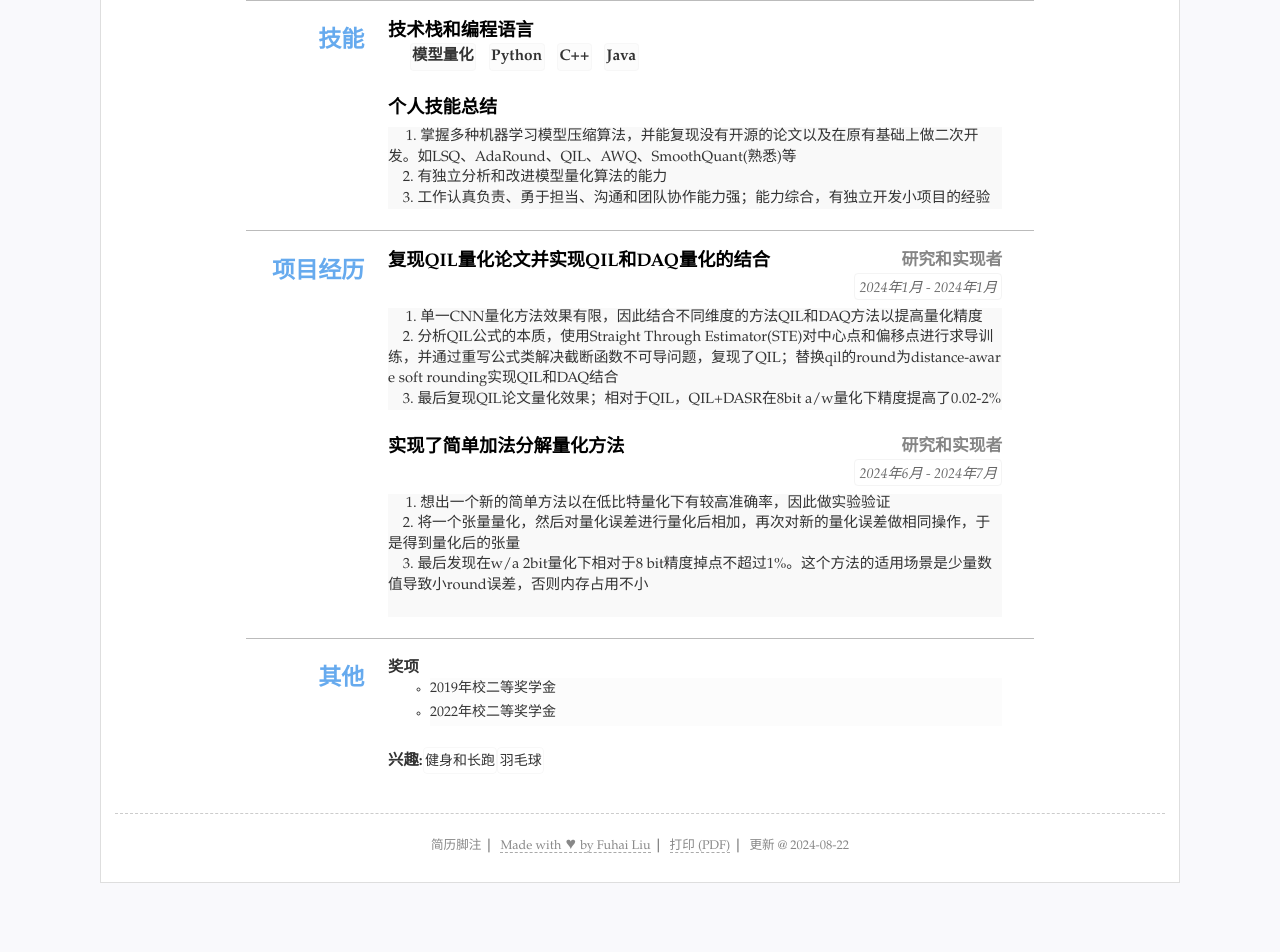
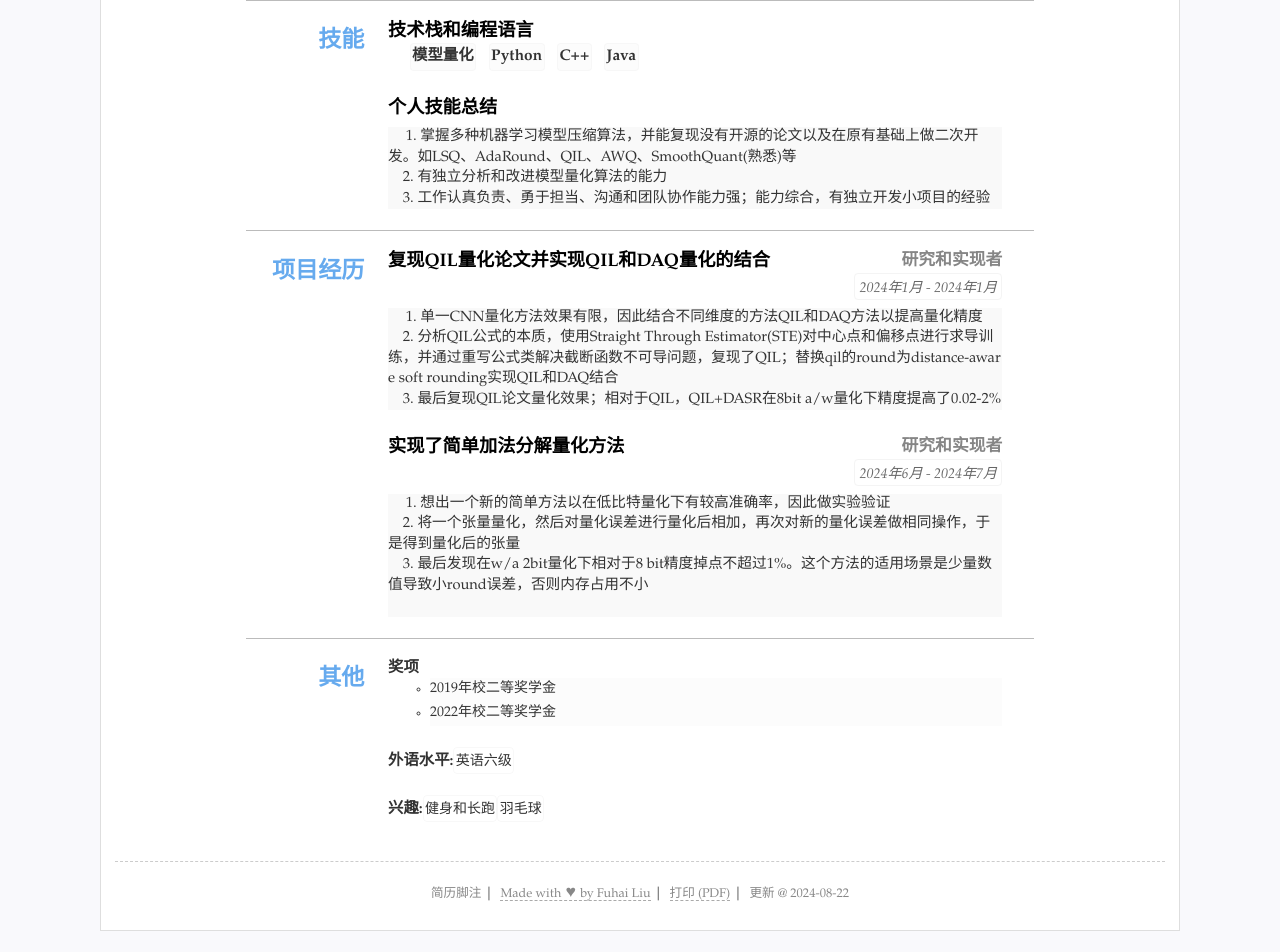
Before and after one commit to innovatedmonster/myResume, a Jekyll site: the page built from index.html, in a window 1280 px wide. Shown: the part 419-1371 px from the top of the page. Built offline with Jekyll 4.4.1, drawn with Linux system fonts in a browser that asks for light colours; before the commit the page ends 1323 px from its top, so only the background shows below that.

Commit message:
Update resume.yml

```diff
--- a/_data/resume.yml
+++ b/_data/resume.yml
@@ -69,6 +69,10 @@ others:
           - 2019年校二等奖学金
           - 2022年校二等奖学金
 
+      - title: "外语水平: "
+        items:
+          - 英语六级
+
       - title: "兴趣: "
         items:
           - 健身和长跑
```
